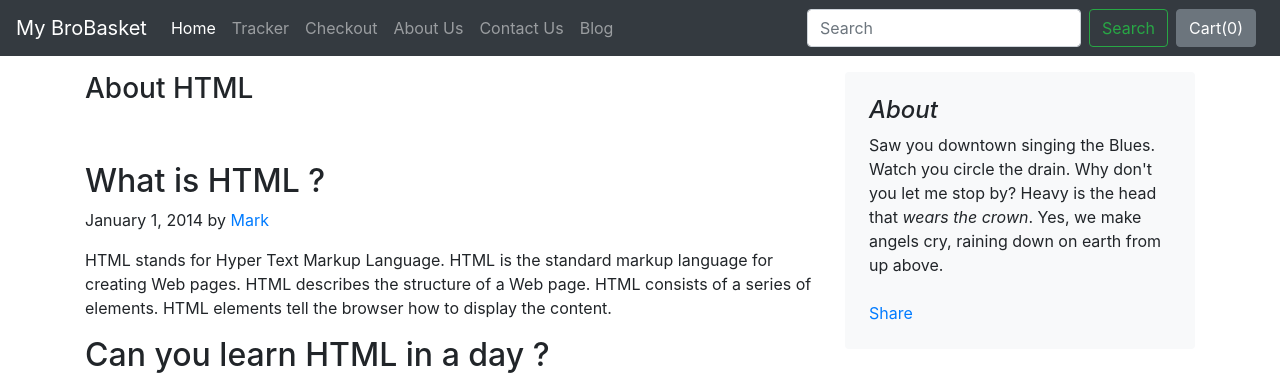
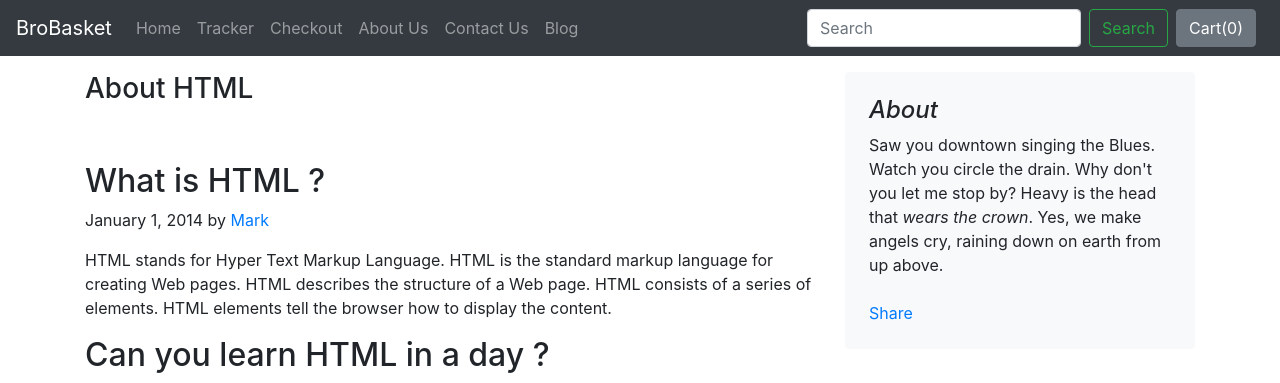
Before and after one commit to sandipkushwaha/BroBasket, a Django app: page /blog/blogpost/1 in a window 1280 px wide. Shown: the top 383 px of the page. Run offline with Django 3.2, Linux system fonts and the light colour scheme; data comes from the database, SQL or seed files in the repository; both versions use the stored data as it was after the commit; some libraries are stand-ins or nearby versions.

```diff
--- a/mac/blog/templates/blog/basic.html
+++ b/mac/blog/templates/blog/basic.html
@@ -16,7 +16,7 @@
 </head>
 <body>
 <nav class="navbar navbar-expand-lg navbar-dark bg-dark">
-    <a class="navbar-brand" href="/shop">My BroBasket</a>
+    <a class="navbar-brand" href="/shop">BroBasket</a>
     <button class="navbar-toggler" type="button" data-toggle="collapse" data-target="#navbarSupportedContent"
             aria-controls="navbarSupportedContent" aria-expanded="false" aria-label="Toggle navigation">
         <span class="navbar-toggler-icon"></span>
@@ -24,7 +24,7 @@
 
     <div class="collapse navbar-collapse" id="navbarSupportedContent">
         <ul class="navbar-nav mr-auto">
-            <li class="nav-item active">
+            <li class="nav-item">
                 <a class="nav-link" href="/shop">Home <span class="sr-only">(current)</span></a>
             </li>
             <li class="nav-item">
--- a/mac/blog/templates/blog/blogpost.html
+++ b/mac/blog/templates/blog/blogpost.html
@@ -1,5 +1,5 @@
 {% extends 'blog/basic.html' %}
-
+{% block title %} My BroBasket Blog {% endblock%}
 {% block body %}
 <div class="container">
     <div class="row mt-3">
--- a/mac/blog/templates/blog/index.html
+++ b/mac/blog/templates/blog/index.html
@@ -1,4 +1,5 @@
 {% extends 'blog/basic.html' %}
+{% block title %} My BroBasket Blog {% endblock%}
 {% block css %}
 body{
   background-color:#fff;
--- a/mac/shop/templates/shop/checkout.html
+++ b/mac/shop/templates/shop/checkout.html
@@ -1,5 +1,5 @@
 {% extends 'shop/basic.html' %}
-{% block title%} Checkout - My Awesome Cart{% endblock %}
+{% block title%} Checkout - My BroBasket{% endblock %}
 {% block css %}
 body{
     background-color:#fff;
```
Also changed, not shown: mac/db.sqlite3.
